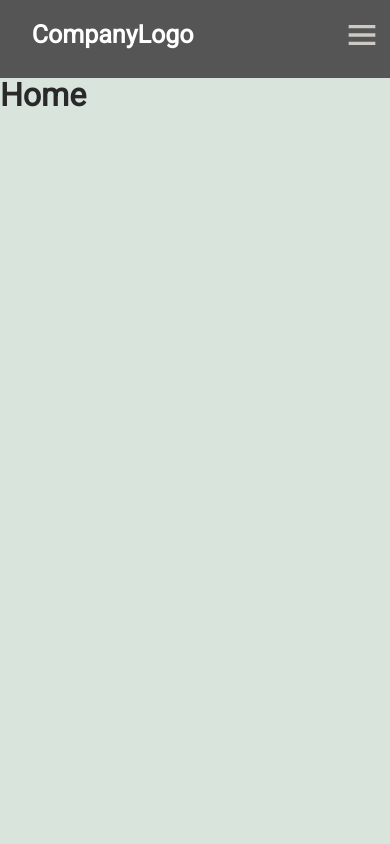
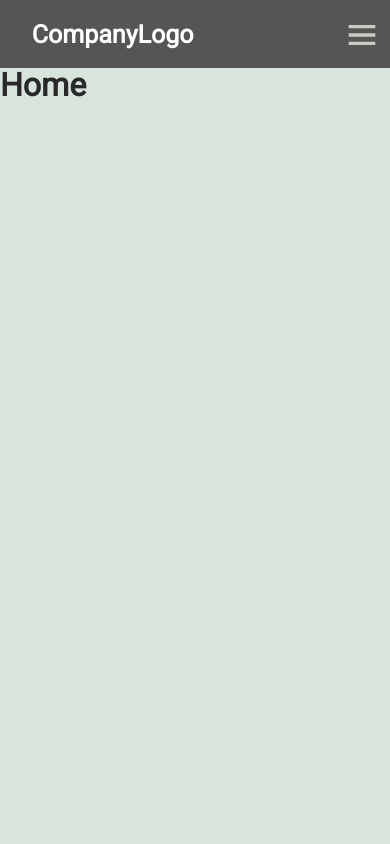
Before and after one commit to RenatoCesarF/back-to-pixels, a Next.js app: page / in a window 390 px wide. Shown: the top 844 px of the page. Built offline with nearby package versions, Linux system fonts and the light colour scheme.

Commit message:
:lipstick: Fix header padding

```diff
--- a/styles/globals.css
+++ b/styles/globals.css
@@ -207,6 +207,9 @@ footer p{
 }
 
 @media screen and (max-width: 500px) {
+  .header{
+    padding-bottom: 5px;
+  }
   .header .logo-menu-line{
     display: inline-flex;
 }
```
